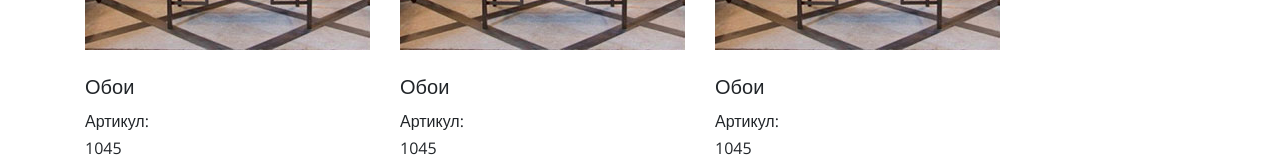
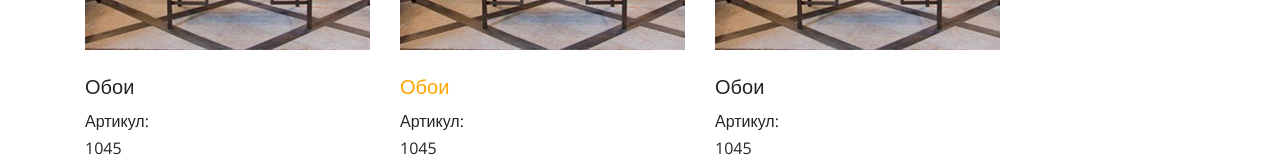
Before and after one commit to JuliaKirschenheuter/AngularShopExample, an Angular app: page / in a window 1280 px wide. Shown: the part 536-696 px from the top of the page. Built offline with nearby package versions, Linux system fonts and the light colour scheme.

Commit message:
Part2: directive [ngClass]

```diff
--- a/src/app/app.component.html
+++ b/src/app/app.component.html
@@ -80,7 +80,9 @@
          *ngIf="products | async  as products;
          else loadingGif">
         <app-cart
-          *ngFor="let product of products"
+          *ngFor="let product of products; index as i; odd as isOdd"
+          [position] = "i+1"
+          [isOdd] = "isOdd"
           [product]="product">
         </app-cart>
     </div>
--- a/src/app/cart/cart.component.css
+++ b/src/app/cart/cart.component.css
@@ -0,0 +1,3 @@
+.oddItem {
+  color: orange;
+}
--- a/src/app/cart/cart.component.html
+++ b/src/app/cart/cart.component.html
@@ -3,7 +3,7 @@
     <div class="catalogItem__img">
       <img [src]="product.src"/>
     </div>
-    <div class="catalogItem__name">{{product.title}}</div>
+    <div [ngClass]="{'oddItem': isOdd}" class="catalogItem__name">{{product.title}}</div>
     <div class="catalogItem__code">Артикул: {{product.serial}}</div>
     <div class="catalogItem__brand">Бренд: {{product.author}}</div>
     <div class="catalogItem__prices">Цена:  <strong>{{product.price | number: '1.0-0'}}</strong>
--- a/src/app/cart/cart.component.ts
+++ b/src/app/cart/cart.component.ts
@@ -16,4 +16,10 @@ export class CartComponent implements OnInit {
   @Input()
   public product: IProduct;
 
+  @Input()
+  public position: number;
+
+  @Input()
+  public isOdd: boolean;
+
 }
```
